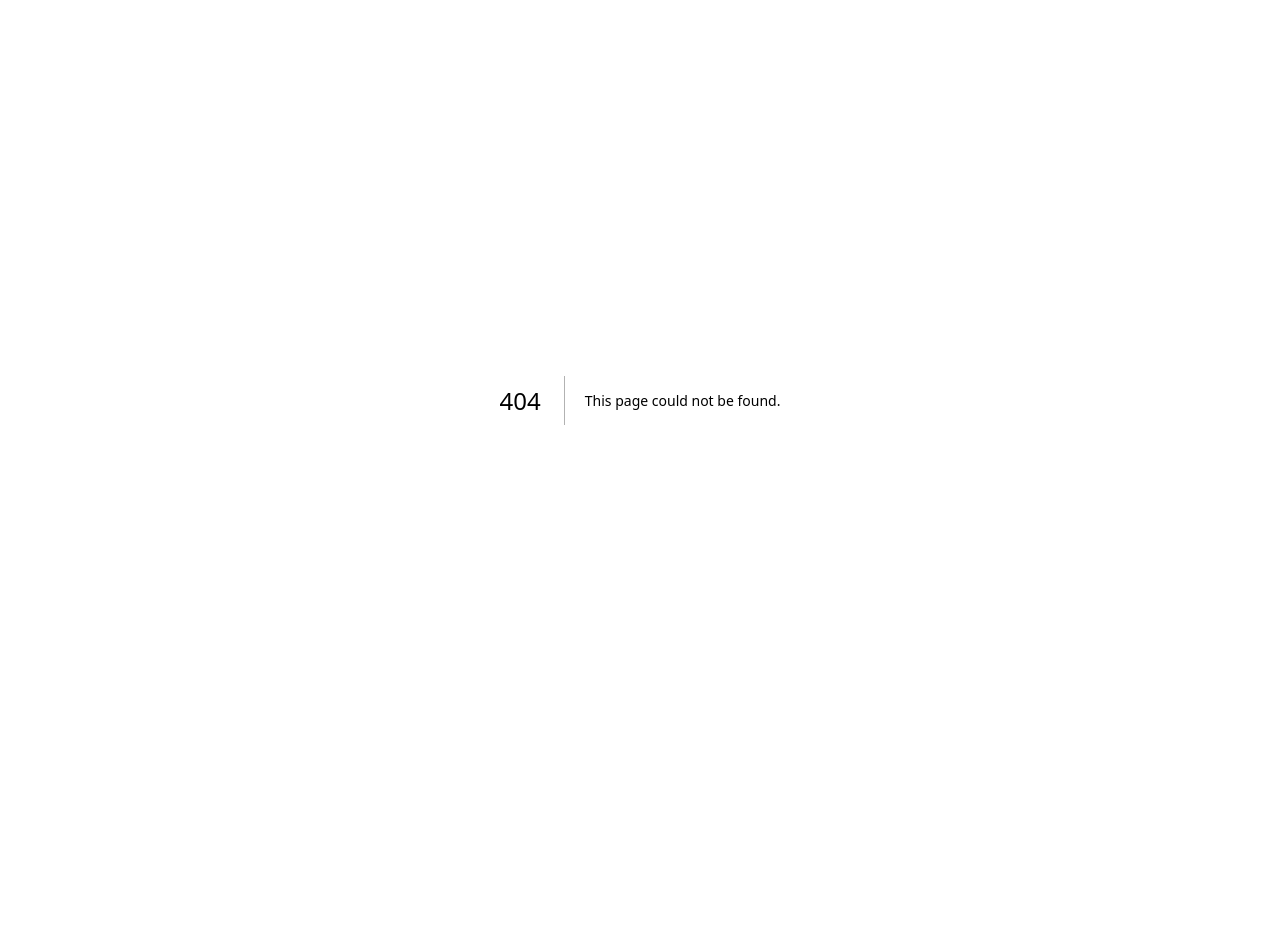
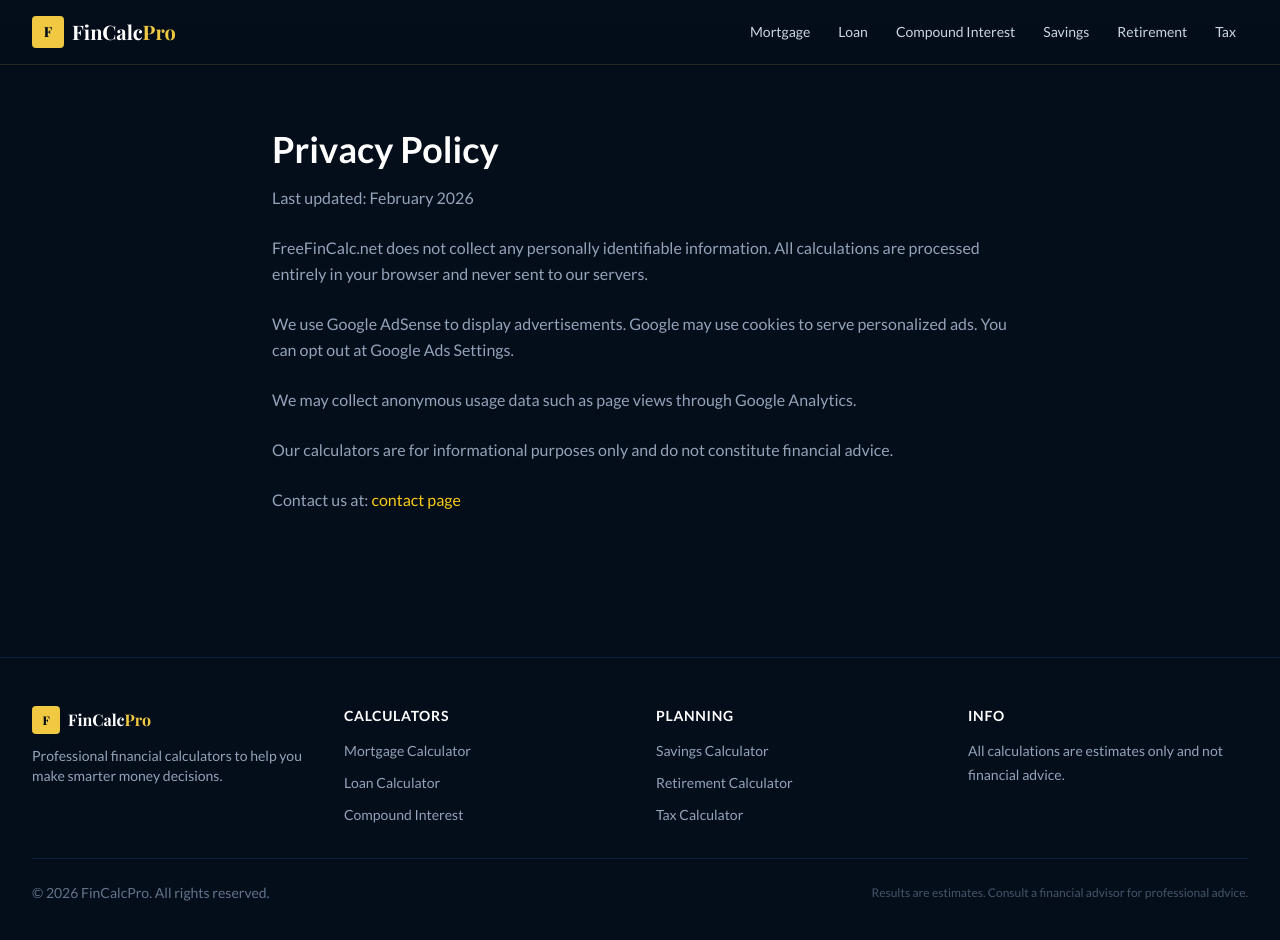
Before and after one commit to mumu15/finance-calc-pro, a Next.js app: page /privacy-policy in a window 1280 px wide. Before the commit this address had no page. Shown: the top 940 px of the page. Before the commit the page ends 800 px from the top, so only its background shows below. Built offline with nearby package versions, Linux system fonts and the light colour scheme; a web font is replaced by a local one.

Commit message:
Add privacy policy, about and contact pages

```diff
--- /dev/null
+++ b/app/contact/page.js
@@ -0,0 +1,28 @@
+import Header from '../../components/Header'
+import Footer from '../../components/Footer'
+
+export const metadata = {
+  title: 'Contact Us – FreeFinCalc.net',
+  description: 'Contact FreeFinCalc.net — get in touch for feedback or suggestions.',
+}
+
+export default function Contact() {
+  return (
+    <>
+      <Header />
+      <main className="max-w-3xl mx-auto px-4 py-16">
+        <h1 className="text-4xl font-bold text-white mb-4">Contact Us</h1>
+        <div className="space-y-6 text-slate-400 leading-relaxed">
+          <p>Have a suggestion for a new calculator? Found an error? We would love to hear from you!</p>
+          <p>📧 Email us at: <span className="text-yellow-400">contact@freefincalc.net</span></p>
+          <h2 className="text-xl font-bold text-white mt-8">FAQ</h2>
+          <p><strong className="text-white">Are the calculators free?</strong><br/>Yes! All calculators are 100% free with no sign up required.</p>
+          <p><strong className="text-white">Is my financial data stored?</strong><br/>No. All calculations happen in your browser. We never store your data.</p>
+          <p><strong className="text-white">Are the results accurate?</strong><br/>Our calculators use standard financial formulas and are accurate for estimation. Always consult a financial advisor for major decisions.</p>
+          <p><strong className="text-white">Can I suggest a new calculator?</strong><br/>Yes! Send us an email and we will consider adding it.</p>
+        </div>
+      </main>
+      <Footer />
+    </>
+  )
+}
--- /dev/null
+++ b/app/privacy-policy/page.js
@@ -0,0 +1,27 @@
+import Header from '../../components/Header'
+import Footer from '../../components/Footer'
+
+export const metadata = {
+  title: 'Privacy Policy – FreeFinCalc.net',
+  description: 'Privacy Policy for FreeFinCalc.net — free online financial calculators.',
+}
+
+export default function PrivacyPolicy() {
+  return (
+    <>
+      <Header />
+      <main className="max-w-3xl mx-auto px-4 py-16">
+        <h1 className="text-4xl font-bold text-white mb-4">Privacy Policy</h1>
+        <div className="space-y-6 text-slate-400 leading-relaxed">
+          <p>Last updated: February 2026</p>
+          <p>FreeFinCalc.net does not collect any personally identifiable information. All calculations are processed entirely in your browser and never sent to our servers.</p>
+          <p>We use Google AdSense to display advertisements. Google may use cookies to serve personalized ads. You can opt out at Google Ads Settings.</p>
+          <p>We may collect anonymous usage data such as page views through Google Analytics.</p>
+          <p>Our calculators are for informational purposes only and do not constitute financial advice.</p>
+          <p>Contact us at: <a href="/contact" className="text-yellow-400">contact page</a></p>
+        </div>
+      </main>
+      <Footer />
+    </>
+  )
+}
```
Also changed, not shown: app/about/page.js.txt (added).
